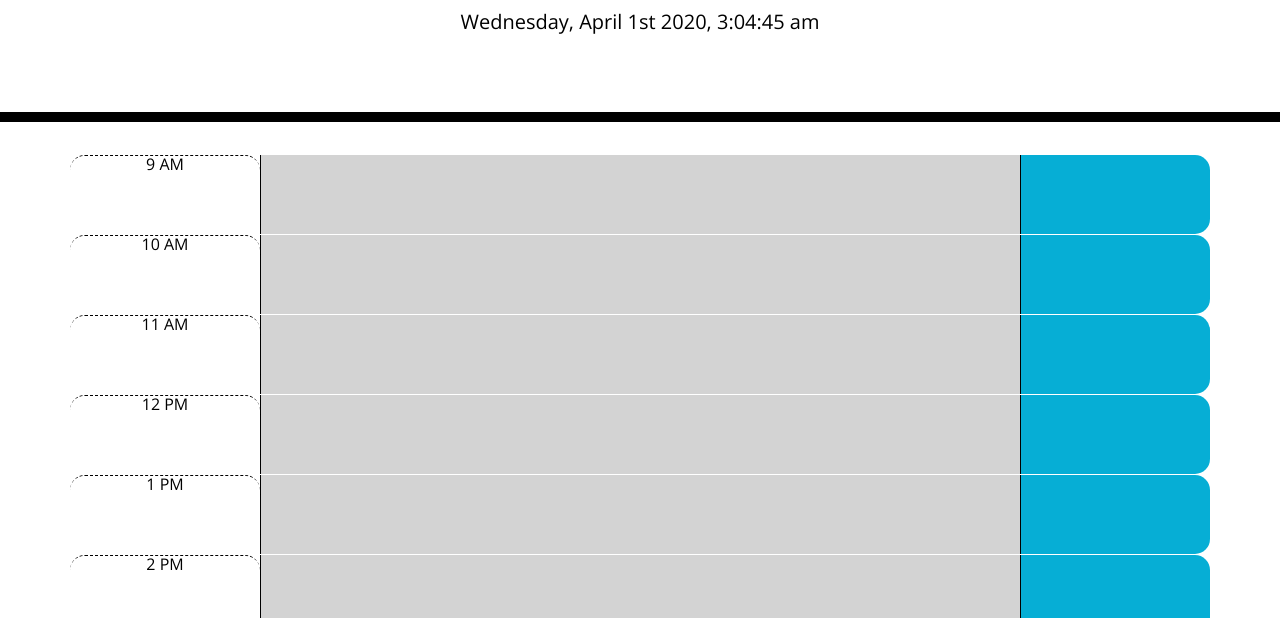
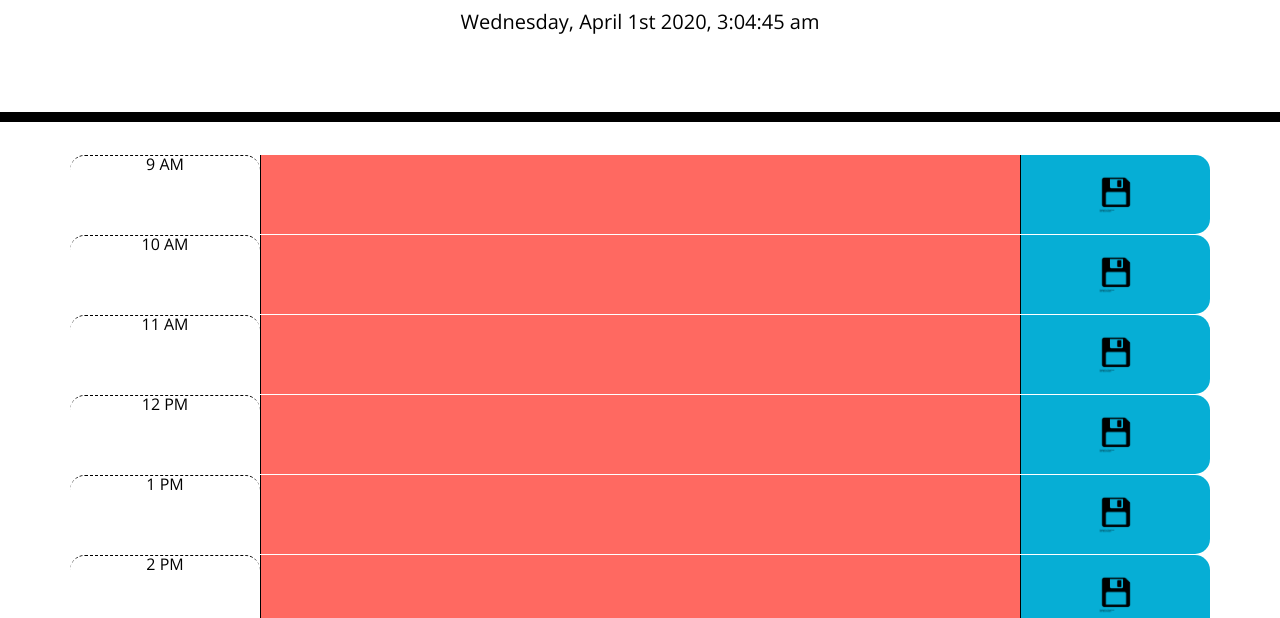
Before and after one commit to crisdc88/H5-WD-SCHEDULER, a plain HTML site: page index.html in a window 1280 px wide. Shown: the part 182-800 px from the top of the page. Drawn offline with nearby package versions, Linux system fonts and the light colour scheme.

Commit message:
add image. add fix function retrieveData()

```diff
--- a/Assets/scheduler.js
+++ b/Assets/scheduler.js
@@ -1,6 +1,4 @@
 $(document).ready(function () {
-
-
     // console.log(moment().format());
     //console.log(moment().format("dddd, MMMM Do YYYY, h:mm:ss a"));
 
@@ -8,7 +6,7 @@ $(document).ready(function () {
     var startingHour = 9;
 
     var scheduleObject = JSON.parse(localStorage.getItem("schedule"));
-    console.log(scheduleObject);
+    //console.log(scheduleObject);
 
     var currenTime = moment().format("dddd, MMMM Do YYYY, h:mm:ss a")
     // var currenTime = moment().format("dddd, MMMM Do YYYY, HH:mm:ss A")
@@ -37,7 +35,7 @@ $(document).ready(function () {
             var mainRowDiv = $("<div>")
             mainRowDiv.addClass("row");
             // mainRowDiv.attr("id", +txtid[0]);
-            mainRowDiv.attr("id", +j);
+            mainRowDiv.attr("id", +i);
             $("#mainContainer").append(mainRowDiv);
 
 
@@ -56,16 +54,17 @@ $(document).ready(function () {
             col2textarea.addClass("col-sm-8");
             col2textarea.addClass("col-md-8");
             col2textarea.addClass("description");
-            col2textarea.attr("id", "txt-" + j);
+            col2textarea.attr("id", "txt-" + i);
 
+            console.log("current hour: " + currentHour + " /j:  "+ j)
+            if (j < currentHour) {
 
-            if (currentHour < j) {
                 $(col2textarea).addClass("past");
             }
             if (currentHour === j) {
                 $(col2textarea).addClass("present");
             }
-            if (currentHour > j) {
+            if (j > currentHour) {
                 (col2textarea).addClass("present");
 
             }
@@ -94,8 +93,9 @@ $(document).ready(function () {
     $("#currentDay").text(currenTime);
 
     function retrieveData() {
+
+        if (scheduleObject !== null) {
             var objectKeys = Object.keys(scheduleObject);
-
             console.log(" my keys: ", objectKeys);
             objectKeys.forEach(element => {
                 console.log("myElement key:" + element);
@@ -109,6 +109,8 @@ $(document).ready(function () {
             });
 
         }
+
+    }
     retrieveData();
 
 
@@ -119,7 +121,7 @@ $(document).ready(function () {
     //save txtArea
     $(".saveBtn").on("click", function () {
         var idSave = $(this).attr("id");
-        console.log("saving id =" + idSave);
+        console.log("122: saving id =" + idSave);
 
         var indexArray = idSave.split("-");
         var index = indexArray[1];
@@ -154,9 +156,9 @@ $(document).ready(function () {
 
         myInterval = setInterval(function () {
             currentHour = moment().hour();
-
+            console.log("currentHour 157: "+ currentHour);
             if (currentHour > pastHour) {
-                location.reload();
+                //location.reload();
             }
             pastHour = currentHour;
 
--- a/Assets/style.css
+++ b/Assets/style.css
@@ -64,6 +64,10 @@ textarea{
   border-bottom-right-radius: 15px;
   background-color: #06AED5;
   color: white;
+  background-image: url(./noun_Save_1929682.png);
+  background-repeat: no-repeat;
+  background-position: center;
+  background-size: 20%;
 }
 
 .saveBtn i:hover {
```
Also changed, not shown: Assets/noun_Save_1929682.png (added). Lines whose indentation alone changed are shown as unchanged.
